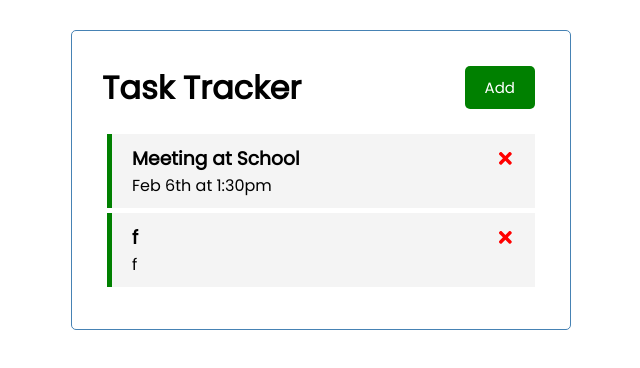
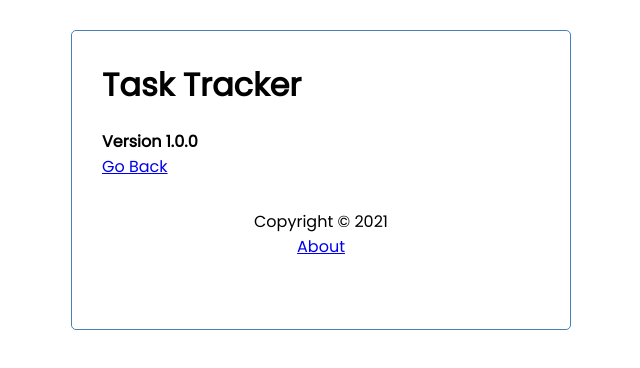
Before and after one commit to justinkwanchan/task-tracker, a React (Create React App) app: page /about in a window 1280 px wide. Shown: the top 368 px of the page, without its empty margins (319-959 px from the left). Built offline with nearby package versions, Linux system fonts and the light colour scheme; data requests are answered from the project's data file.

Commit message:
Add Footer, About page, and routing

```diff
--- a/package.json
+++ b/package.json
@@ -10,6 +10,7 @@
     "react": "^17.0.2",
     "react-dom": "^17.0.2",
     "react-icons": "^4.2.0",
+    "react-router-dom": "^5.2.0",
     "react-scripts": "^4.0.3",
     "web-vitals": "^1.1.2"
   },
--- a/src/App.js
+++ b/src/App.js
@@ -1,8 +1,11 @@
 import { useState, useEffect } from 'react';
+import { BrowserRouter as Router, Route } from 'react-router-dom';
 
 import Header from './components/Header';
+import Footer from './components/Footer';
 import Tasks from './components/Tasks';
 import AddTask from './components/AddTask';
+import About from './components/About';
 
 function App() {
   const [showAddTask, setShowAddTask] = useState(false);
@@ -88,18 +91,34 @@
   };
 
   return (
+    <Router>
       <div className='container'>
         <Header
           onAdd={() => setShowAddTask(!showAddTask)}
           showAdd={showAddTask}
         />
+        <Route
+          path='/'
+          exact
+          render={props => (
+            <>
               {showAddTask && <AddTask onAdd={addTask} />}
               {tasks.length > 0 ? (
-        <Tasks tasks={tasks} onDelete={deleteTask} onToggle={toggleReminder} />
+                <Tasks
+                  tasks={tasks}
+                  onDelete={deleteTask}
+                  onToggle={toggleReminder}
+                />
               ) : (
                 'No Tasks To Show'
               )}
+            </>
+          )}
+        />
+        <Route path='/about' component={About} />
+        <Footer />
       </div>
+    </Router>
   );
 }
 
--- /dev/null
+++ b/src/components/About.jsx
@@ -0,0 +1,12 @@
+import { Link } from 'react-router-dom';
+
+const About = () => {
+  return (
+    <div>
+      <h4>Version 1.0.0</h4>
+      <Link to='/'>Go Back</Link>
+    </div>
+  );
+};
+
+export default About;
--- /dev/null
+++ b/src/components/Footer.jsx
@@ -0,0 +1,12 @@
+import { Link } from 'react-router-dom';
+
+const Footer = () => {
+  return (
+    <footer>
+      <p>Copyright &copy; 2021</p>
+      <Link to='/about'>About</Link>
+    </footer>
+  );
+};
+
+export default Footer;
--- a/src/components/Header.jsx
+++ b/src/components/Header.jsx
@@ -1,15 +1,20 @@
 import PropTypes from 'prop-types';
+import { useLocation } from 'react-router-dom';
 import Button from './Button';
 
 const Header = ({ title, onAdd, showAdd }) => {
+  const location = useLocation();
+
   return (
     <header className='header'>
       <h1>{title}</h1>
-      <Button
-        color={showAdd ? 'red' : 'green'}
-        text={showAdd ? 'Close' : 'Add'}
-        onClick={onAdd}
-      />
+      {location.pathname === '/' && (
+        <Button
+          color={showAdd ? 'red' : 'green'}
+          text={showAdd ? 'Close' : 'Add'}
+          onClick={onAdd}
+        />
+      )}
     </header>
   );
 };
```
Also changed, not shown: 1 other file (tests, documents, lock files or other folders). Lines whose indentation alone changed are shown as unchanged.
